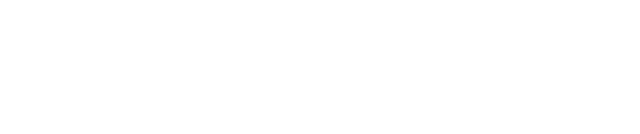
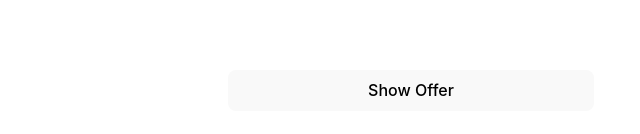
Before and after one commit to JoeUrso/frontendeval, a React (Vite) app: page / in a window 1280 px wide. Shown: the part 1628-1762 px from the top of the page, without its empty margins (229-869 px from the left). Before the commit the page ends 1430 px from the top, so only its background shows below. Built offline with nearby package versions, Linux system fonts and the light colour scheme.

Commit message:
complete modal challenge

```diff
--- a/src/App.tsx
+++ b/src/App.tsx
@@ -1,7 +1,8 @@
 import "./App.css";
 import Countdown from "./challenges/Countdown/Countdown";
 import FAQComponent from "./challenges/Faq/Faq";
-import Mortgage from "./challenges/MortagageCalculator/mortgage";
+import Modal from "./challenges/Modal/Modal";
+import Mortgage from "./challenges/MortagageCalculator/MortgageCalculator";
 import map from "./challenges/map";
 
 const FAQ = [
@@ -28,6 +29,7 @@
             <FAQComponent questions={FAQ} />
             <Countdown />
             <Mortgage />
+            <Modal />
         </div>
     );
 }
--- /dev/null
+++ b/src/challenges/Modal/Modal.css
@@ -0,0 +1,36 @@
+.modal-main-container {
+    display: flex;
+    flex-direction: column;
+    justify-content: center;
+    align-items: center;
+    height: 40rem;
+    width: 100%;
+}
+
+.modal-main-container-show {
+    display: flex;
+    flex-direction: column;
+    justify-content: center;
+    align-items: center;
+    background-color: gray;
+    height: 40rem;
+    width: 100%;
+}
+
+.show-offer-button {
+    width: 50%;
+}
+
+.modal {
+    display: flex;
+    flex-direction: column;
+    justify-content: center;
+    height: 20rem;
+    width: 20rem;
+    border: 2px solid black;
+    background-color: aliceblue;
+}
+
+.close-button {
+    align-self: flex-start;
+}
--- /dev/null
+++ b/src/challenges/Modal/Modal.tsx
@@ -0,0 +1,67 @@
+import { useState } from "react";
+import "./Modal.css";
+
+const Modal = () => {
+    const [showModal, setShowModal] = useState(false);
+    const [accepted, setAccepted] = useState(false);
+
+    const handleClick = (
+        event: React.MouseEvent<HTMLButtonElement>,
+        callback: { (): void; (): void; (): void; (): void }
+    ) => {
+        event.stopPropagation();
+        callback();
+    };
+
+    return (
+        <div
+            className={
+                showModal ? "modal-main-container-show" : "modal-main-container"
+            }
+            onClick={() => {
+                setShowModal(false);
+            }}
+        >
+            {!showModal && !accepted && (
+                <button
+                    onClick={(event) => {
+                        handleClick(event, () => setShowModal(true));
+                    }}
+                    className="show-offer-button"
+                >
+                    Show Offer
+                </button>
+            )}
+            {showModal && (
+                <div className="modal">
+                    <button
+                        onClick={(event) => {
+                            handleClick(event, () => setShowModal(false));
+                        }}
+                        className="close-button"
+                    >
+                        X
+                    </button>
+                    <div>
+                        <p>
+                            Click the button below to accept our amazing offer!
+                        </p>
+                        <button
+                            onClick={(event) => {
+                                handleClick(event, () => {
+                                    setShowModal(false);
+                                    setAccepted(true);
+                                });
+                            }}
+                        >
+                            Accept Offer
+                        </button>
+                    </div>
+                </div>
+            )}
+            {!showModal && accepted && <div>Offer Accepted!</div>}
+        </div>
+    );
+};
+
+export default Modal;
```
Also changed, not shown: src/challenges/MortagageCalculator/MortgageCalculator.tsx (renamed from src/challenges/MortagageCalculator/Mortgage.tsx).
